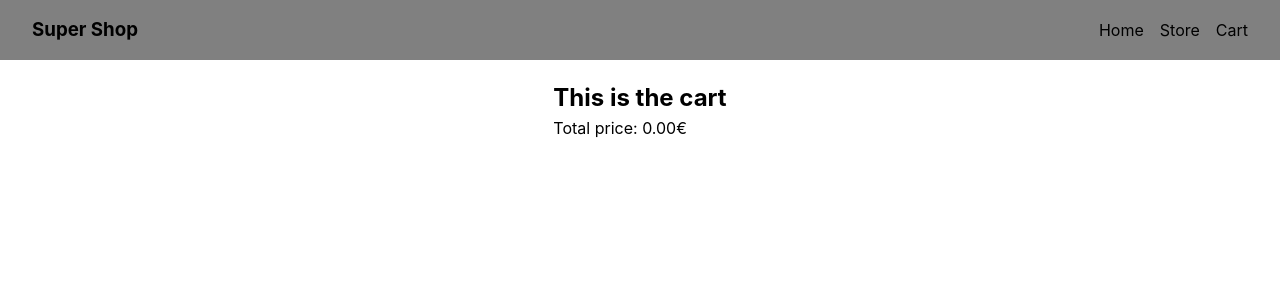
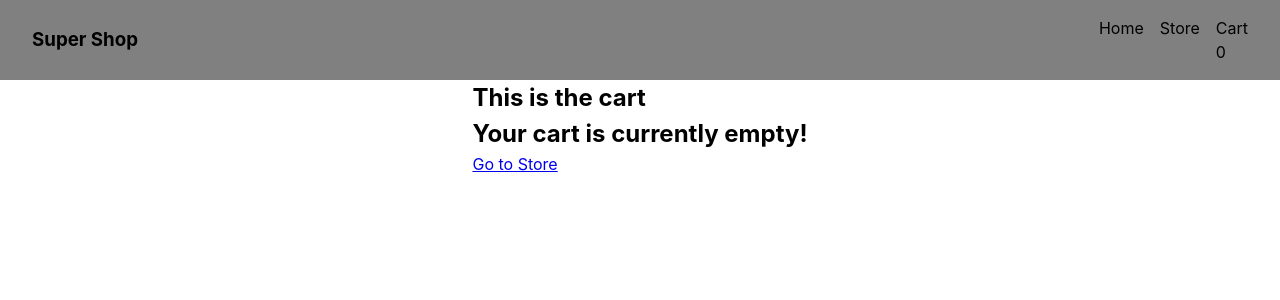
Before and after one commit to GitOnMyLvl/shopping-cart, a React (Vite) app: page /cart in a window 1280 px wide. Shown: the top 300 px of the page. Built offline with nearby package versions, Linux system fonts and the light colour scheme.

Commit message:
add new method to select items and remove items from cart

```diff
--- a/src/context/CartContext.jsx
+++ b/src/context/CartContext.jsx
@@ -1,17 +1,29 @@
-import { createContext, useState } from "react";
+import { createContext, useEffect, useState } from "react";
 import PropTypes from 'prop-types';
 
 export const CartContext = createContext();
 
 export const CartProvider = ({ children }) => {
-  const [cart, setCart] = useState([]);
+  const [cart, setCart] = useState(() => {
+    const savedCart = localStorage.getItem('cart');
+    return savedCart ? JSON.parse(savedCart): [];
+  });
+
+  useEffect(() => {
+    localStorage.setItem('cart', JSON.stringify(cart));
+  }, [cart])
 
   const addToCart = (product, quantity) => {
-    setCart([...cart, {...product, quantity}]);
+    const existingProduct = cart.find(item => item.id === product.id);
+    if(existingProduct) {
+      setCart(cart.map(item => item.id === product.id ? {...item, quantity} : item));
+    }else{
+      setCart([...cart, {...product, quantity}]);
+    }
   };
 
   return(
-    <CartContext.Provider value={{ cart, addToCart }}>
+    <CartContext.Provider value={{ cart, addToCart, setCart }}>
       {children}
     </CartContext.Provider>
   )
--- a/src/modules/product.jsx
+++ b/src/modules/product.jsx
@@ -1,16 +1,55 @@
 import PropTypes from 'prop-types'
-import { useContext, useState } from 'react'
+import { useContext, useEffect, useState } from 'react'
 import { CartContext } from '../context/CartContext';
 
 const Product = ({product}) => {
-  const [selectedNumber, setSelectedNumber] = useState(1);
-  const { addToCart } = useContext(CartContext);
+  const [quantity, setQuantity] = useState(0)
+  const { addToCart, cart, setCart } = useContext(CartContext);
 
-  const handleChange = (event) => setSelectedNumber(parseInt(event.target.value, 10))
+  useEffect(() => {
+    const cartItem = cart.find(item => item.id === product.id);
+    if(cartItem){
+      setQuantity(cartItem.quantity);
+    }
+  }, [cart, product.id]);
+
+  const updateCartQuantity = (newQuantity) => {
+    if (newQuantity <= 0) {
+      setCart(cart.filter(item => item.id !== product.id));
+    } else {
+      setCart(
+        cart.map(item =>
+          item.id === product.id ? { ...item, quantity: newQuantity } : item
+        )
+      );
+    }
+  };
 
   const handleAddToCart = () => {
-    addToCart(product, selectedNumber)
-  }
+    if (quantity === 0) {
+      setQuantity(1);
+      addToCart(product, 1);
+    }
+  };
+
+  const handleIncrease = () => {
+    if(quantity < 10) {
+      const newQuantity = quantity + 1;
+      setQuantity(newQuantity);
+      updateCartQuantity(newQuantity);
+    }
+  };
+
+  const handleDecrease = () => {
+    const newQuantity = quantity - 1;
+    if (newQuantity > 0) {
+      setQuantity(newQuantity);
+      updateCartQuantity(newQuantity);
+    } else {
+      setQuantity(0);
+      updateCartQuantity(0);
+    }
+  };
 
   return(
     <div className="product-card">
@@ -18,22 +57,26 @@ const Product = ({product}) => {
       <h3>{product.title || `No Title found`}</h3>
       <p>{parseFloat(product.price).toFixed(2) + `€`|| `No Price found`}</p>
       <div>
-        <label htmlFor="dropdown">Choose amount: </label>
-        <select name="amount-dropdown" id="dropdown" value={selectedNumber} onChange={handleChange}>
-          <option value={1}>1</option>
-          <option value={2}>2</option>
-          <option value={3}>3</option>
-          <option value={4}>4</option>
-          <option value={5}>5</option>
-        </select>
+        {quantity === 0 ? (
+          <>
+            <button onClick={handleAddToCart}>Add to Cart</button>
+          </>
+        ) :
+        (
+          <div>
+            <button onClick={handleDecrease}>-</button>
+            <p>{quantity}</p>
+            <button onClick={handleIncrease}>+</button>
+          </div>
+      )}
       </div>
-      <button onClick={handleAddToCart}>Add to Cart</button>
     </div>
   )
 }
 
 Product.propTypes = {
   product: PropTypes.shape({
+    id: PropTypes.number,
     image: PropTypes.string,
     title: PropTypes.string,
     price: PropTypes.oneOfType([
--- a/src/routes/cart.jsx
+++ b/src/routes/cart.jsx
@@ -1,21 +1,37 @@
 import { useContext } from "react";
 import { CartContext } from "../context/CartContext";
+import { NavLink } from "react-router-dom";
 
 const Cart = () => {
-  const { cart } = useContext(CartContext);
+  const { cart, setCart } = useContext(CartContext);
   const total = cart.reduce((acc, product) => acc + product.price * product.quantity, 0)
+  const handleDelete = (index) => {
+    const updatedCart = cart.filter((_, i) => i != index);
+    setCart(updatedCart);
+  }
 
   return (
     <section>
       <h1>This is the cart</h1>
+      {cart.length === 0 ? (
+        <>
+          <h2>Your cart is currently empty!</h2>
+          <NavLink to={`/store`}>Go to Store</NavLink>
+        </>
+      ) : (
+        <>
           <ul>
             {cart.map((product, index) => (
               <li key={index}>
-             {product.quantity} x {product.title} - {parseFloat(product.price * product.quantity).toFixed(2) }€
+                {product.quantity} x {product.title} - {parseFloat(product.price * product.quantity).toFixed(2)}€ <button onClick={() => handleDelete(index)}>Delete</button>
               </li>
             ))}
           </ul>
           <p>Total price: {parseFloat(total).toFixed(2)}€</p>
+          <button>Checkout</button>
+        </>
+      )}
+
     </section>
 
   )
--- a/src/routes/root.jsx
+++ b/src/routes/root.jsx
@@ -1,6 +1,11 @@
+import { useContext } from "react";
 import { NavLink, Outlet } from "react-router-dom"
+import { CartContext } from "../context/CartContext";
 
 const Root = () => {
+  const { cart } = useContext(CartContext);
+  const amount = cart.reduce((acc, product) => acc + product.quantity, 0)
+
   return (
     <div>
       <header>
@@ -18,6 +23,7 @@ const Root = () => {
               </li>
               <li>
                 <NavLink to={`cart`} className="nav-link" aria-label="Cart">Cart</NavLink>
+                <p>{amount}</p>
               </li>
             </ul>
           </nav>
```
Lines whose indentation alone changed are shown as unchanged.
